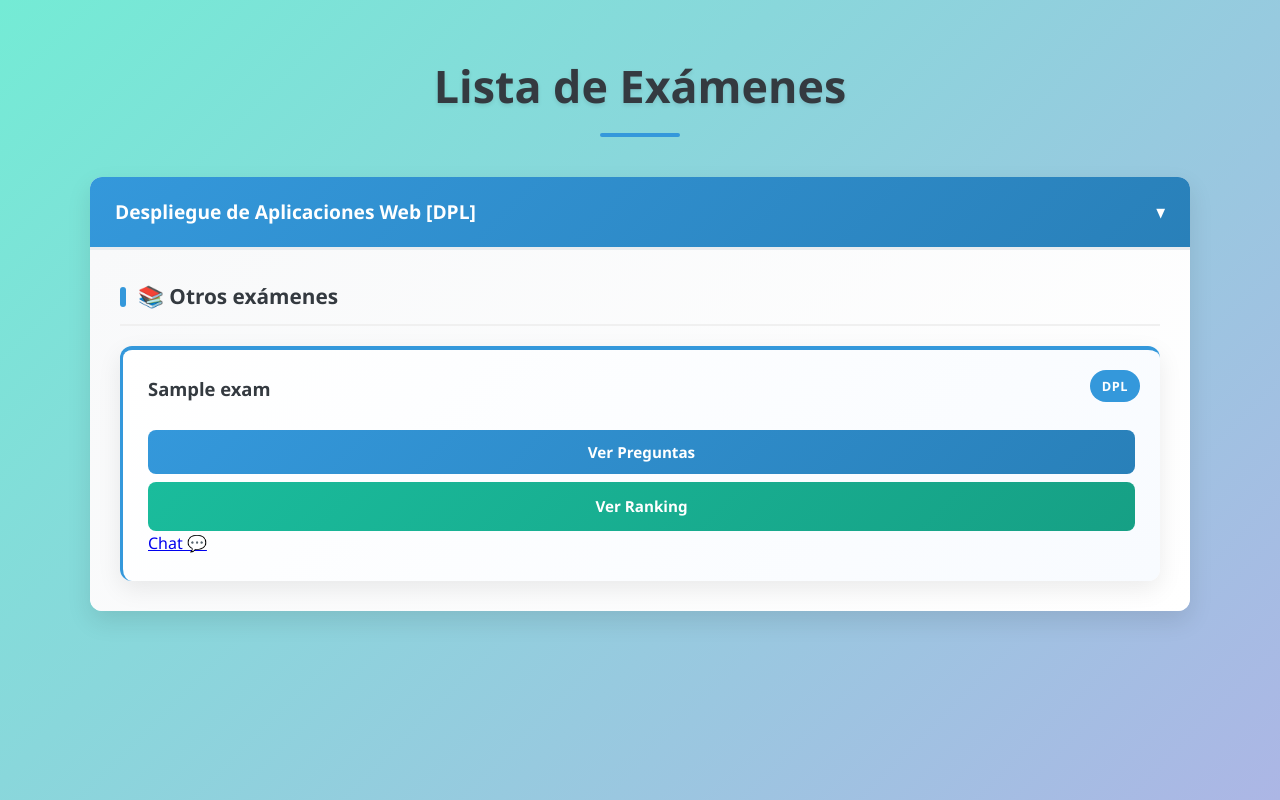
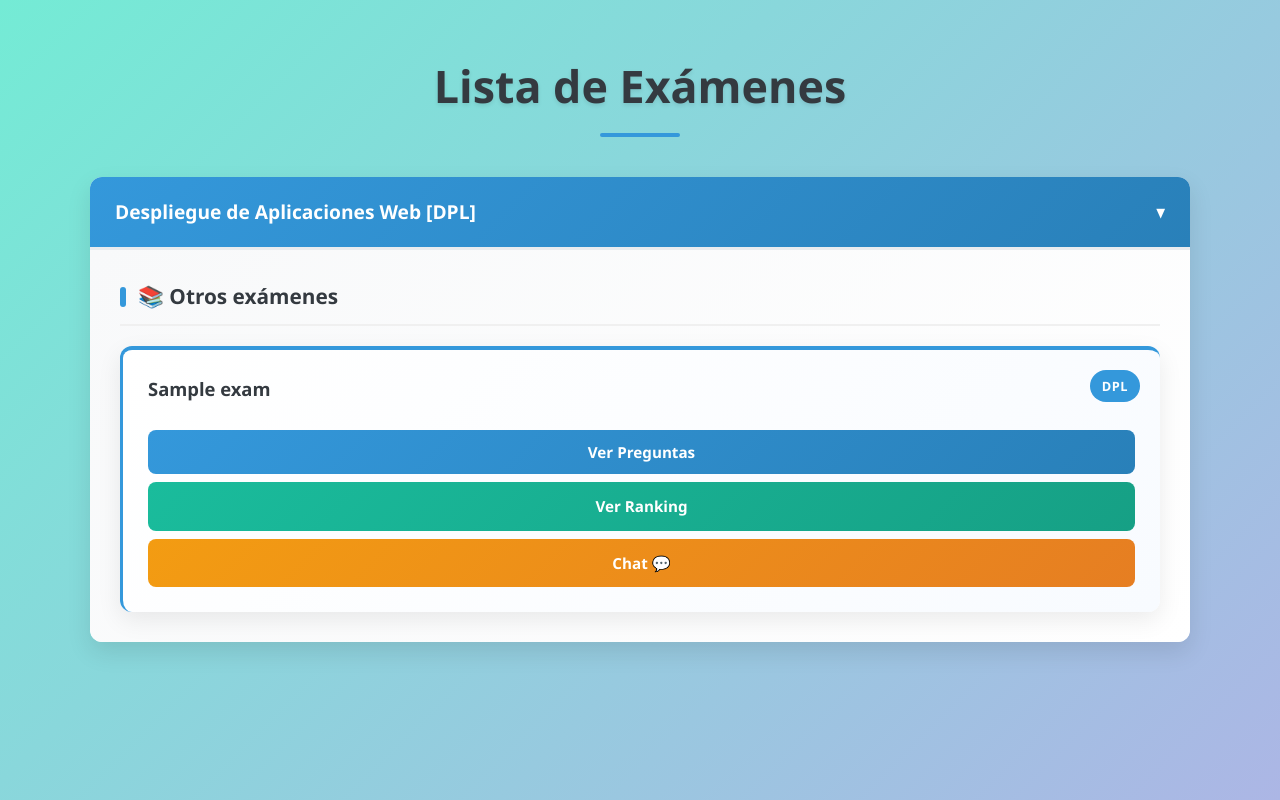
Before and after one commit to AntonioMorera/examenes_test, a PHP site: page / in a window 1280 px wide, after a click that opens the changed part. Run offline with PHP 8.4, Linux system fonts and the light colour scheme; tables that the repository leaves empty hold one stand-in row (values such as "Sample post"); data that the repository does not hold is empty.

Commit message:
cambios del chat

```diff
--- a/css/style.css
+++ b/css/style.css
@@ -17,6 +17,8 @@
   --box-shadow: 0 10px 25px rgba(0,0,0,0.1);
   --box-shadow-hover: 0 15px 35px rgba(0,0,0,0.15);
   --transition: all 0.3s ease;
+  --chat-color: #f39c12;      /* color base del botón Chat */
+  --chat-dark: #e67e22;
 }
 
 /* Reset básico */
@@ -772,3 +774,51 @@ h1:after {
         font-size: 1.1rem;
     }
 }
+
+
+/* Botón Chat */
+.btn-chat {
+    display: inline-flex;
+    align-items: center;
+    justify-content: center;
+    padding: 12px 20px;
+    border-radius: 8px;
+    font-weight: 600;
+    text-decoration: none;
+    transition: all 0.3s ease;
+    border: none;
+    cursor: pointer;
+    font-size: 0.95rem;
+    text-align: center;
+    width: 100%;
+    position: relative;
+    overflow: hidden;
+    margin-top: 8px;
+    background: linear-gradient(135deg, var(--chat-color), var(--chat-dark));
+    color: white;
+}
+
+.btn-chat:hover {
+    background: linear-gradient(135deg, var(--chat-dark), var(--chat-dark)); /* ajusta el segundo color si quieres */
+    transform: translateY(-2px);
+    box-shadow: 0 5px 15px rgba(26, 188, 156, 0.3);
+}
+
+/* Efecto de onda */
+.btn-chat:before {
+    content: '';
+    position: absolute;
+    top: 50%;
+    left: 50%;
+    width: 0;
+    height: 0;
+    border-radius: 50%;
+    background: rgba(255, 255, 255, 0.3);
+    transform: translate(-50%, -50%);
+    transition: width 0.3s ease, height 0.3s ease;
+}
+
+.btn-chat:hover:before {
+    width: 300px;
+    height: 300px;
+}
--- a/index.php
+++ b/index.php
@@ -109,7 +109,7 @@ if($result->num_rows > 0){
                     <a href="#" class="btn-load-exam" data-exam-id="<?= $exam['id'] ?>"><?= $exam['name'] ?></a>
                     <button class="btn-show-questions" data-exam-id="<?= $exam['id'] ?>">Ver Preguntas</button>
                     <a href="#" class="btn-ranking" data-exam-id="<?= $exam['id'] ?>">Ver Ranking</a>
-                    <a href="#" class="btn-chat" data-exam-id="<?= $exam['id'] ?>">Chat 💬</a>
+                    <a href="#" class="btn-chat" data-exam-id="<?= $exam['id'] ?>">Ver Chat</a>
                 </li>
                 <?php endforeach; ?>
             </ul>
```
